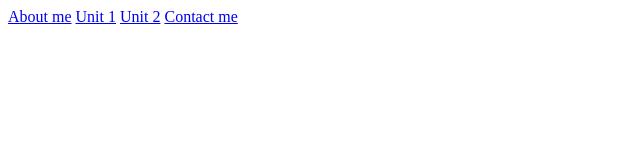
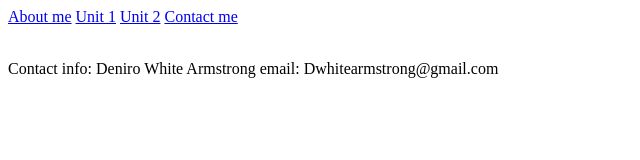
Before and after one commit to dwhitearmstrong/htmlfile, a plain HTML site: page contactMe.html in a window 1280 px wide. Shown: the whole page, without its empty margins (0-640 px from the left). Drawn offline with Linux system fonts and the light colour scheme.

Commit message:
another commit

```diff
--- a/contactMe.html
+++ b/contactMe.html
@@ -11,5 +11,10 @@
     <a href="unit1.html">Unit 1</a>
     <a href="unit2.html">Unit 2</a>
     <a href="contactMe.html">Contact me</a>
+    <br>
+    <br>
+    <p>Contact info: Deniro White Armstrong
+        email: Dwhitearmstrong@gmail.com
+    </p>
 </body>
 </html>
```
